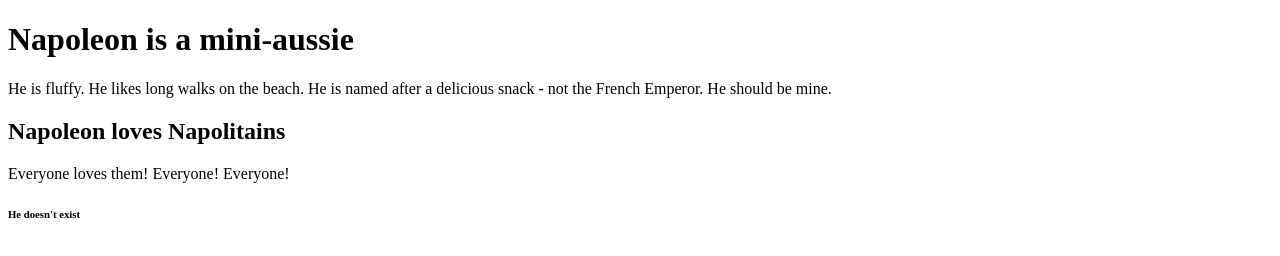
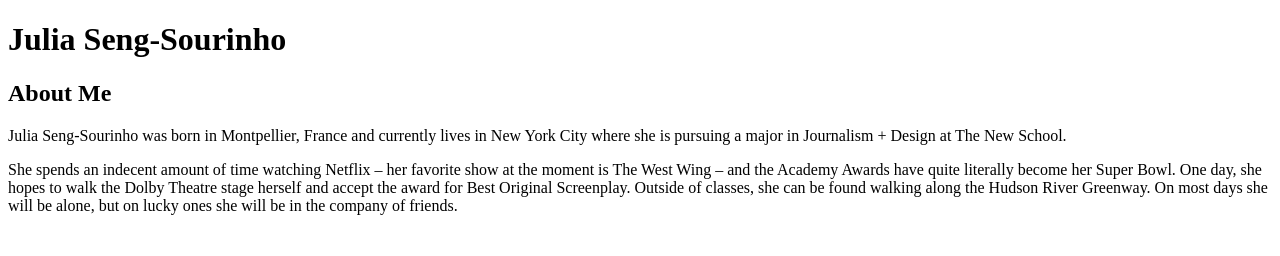
Before and after one commit to juliassrnho/juliassrnho.github.io, a plain HTML site: page index.html in a window 1280 px wide. Drawn offline with Linux system fonts and the light colour scheme.

Commit message:
Updated index.html, changed text

```diff
--- a/index.html
+++ b/index.html
@@ -4,16 +4,18 @@
 
 <head>
 	<meta charset="utf-8">
-	<title>My Website</title>
+	<title>Julia Seng-Sourinho</title>
 </head>
 
 <body>
 
-<h1>Napoleon is a mini-aussie</h1>
-<p>He is fluffy. He likes long walks on the beach. He is named after a delicious snack - not the French Emperor. He should be mine. </p>
-<h2>Napoleon loves Napolitains</h2>
-<p>Everyone loves them! Everyone! Everyone!</p>
-<h6>He doesn't exist</h6>
+<h1>Julia Seng-Sourinho</h1>
+
+<h2>About Me</h2>
+<p>Julia Seng-Sourinho was born in Montpellier, France and currently lives in New York City where she is pursuing a major in Journalism + Design at The New School. </p>
+<p> She spends an indecent amount of time watching Netflix – her favorite show at the moment is The West Wing – and the Academy Awards have quite literally become her Super Bowl. One day, she hopes to walk the Dolby Theatre stage herself and accept the award for Best Original Screenplay.
+Outside of classes, she can be found walking along the Hudson River Greenway. On most days she will be alone, but on lucky ones she will be in the company of friends.</p>
+
 
 </body>
 </html>
```
